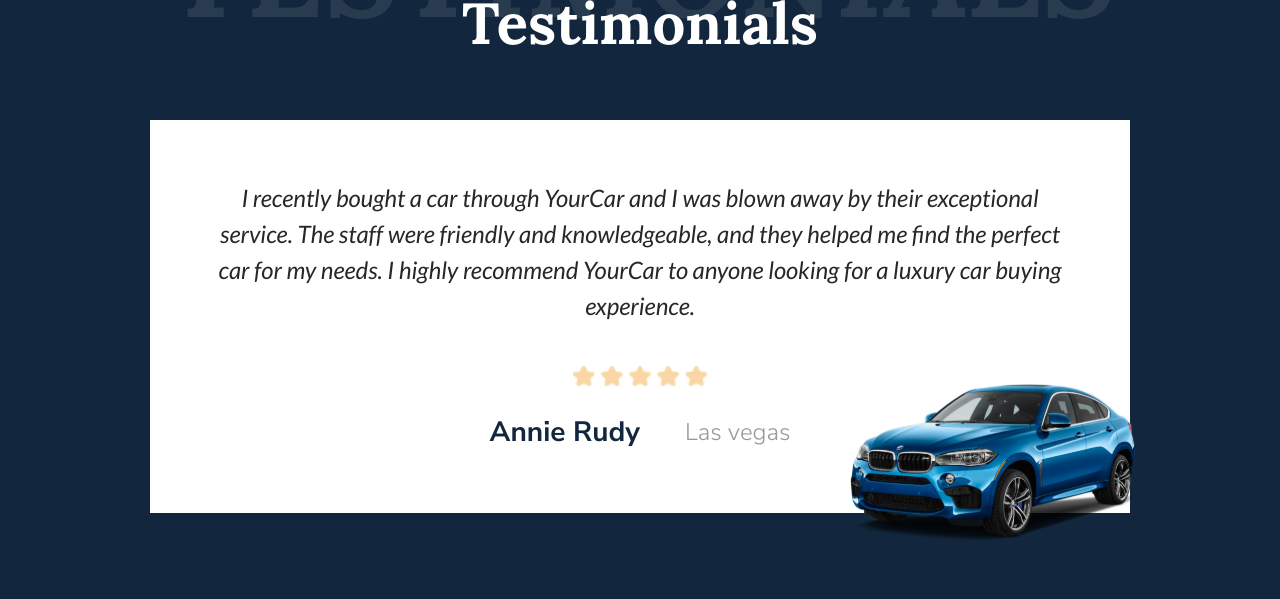
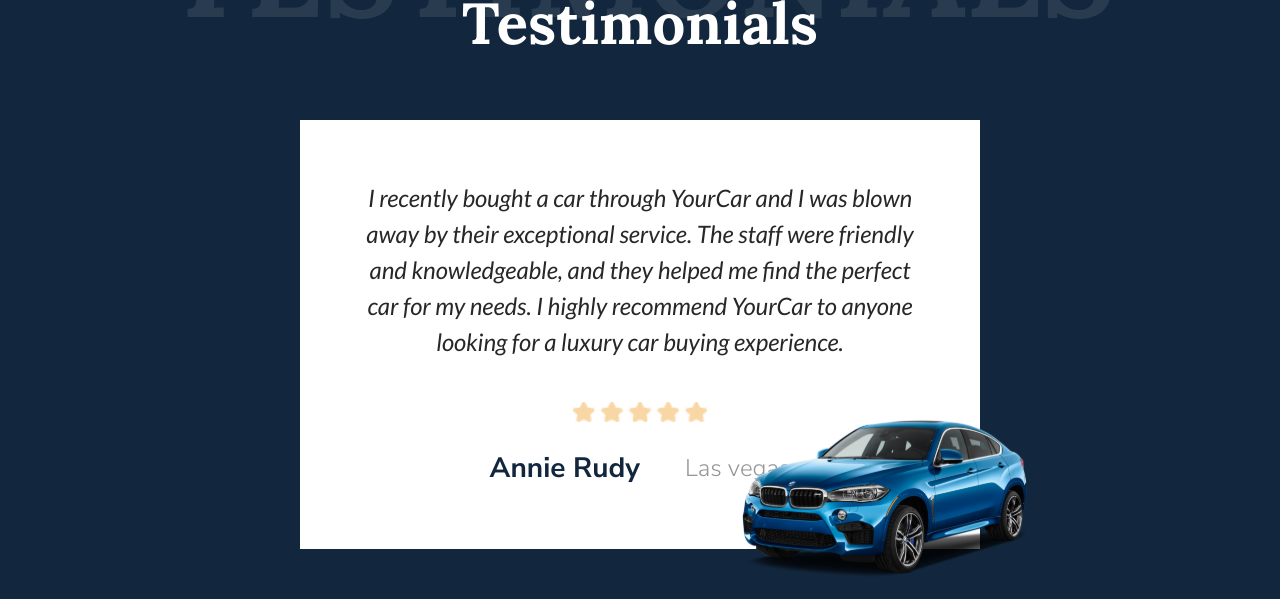
Before and after one commit to Abdurahman-05/YourCar-project, a React (Vite) app: page / in a window 1280 px wide. Shown: the part 4920-5519 px from the top of the page. Built offline with nearby package versions, Linux system fonts and the light colour scheme.

Commit message:
testimonial

```diff
--- a/src/page/testimonials/testimonial.jsx
+++ b/src/page/testimonials/testimonial.jsx
@@ -6,7 +6,7 @@
 const testimonial = () => {
   return (
     <>
-      <div className=" bg-white relative  mx-[30px] py-[60px] [@media(min-width:850px)]:mx-[150px]">
+      <div className=" bg-white relative  mx-[30px] py-[60px] md:mx-[150px] lg:mx-[300px]">
         <p
           className="font-medium font-lato italic text-[#272727]
           text-center  leading-[25px] text-[15px] md:text-[24px] md:leading-[36px] mx-[65px] mb-[42px] "
```
